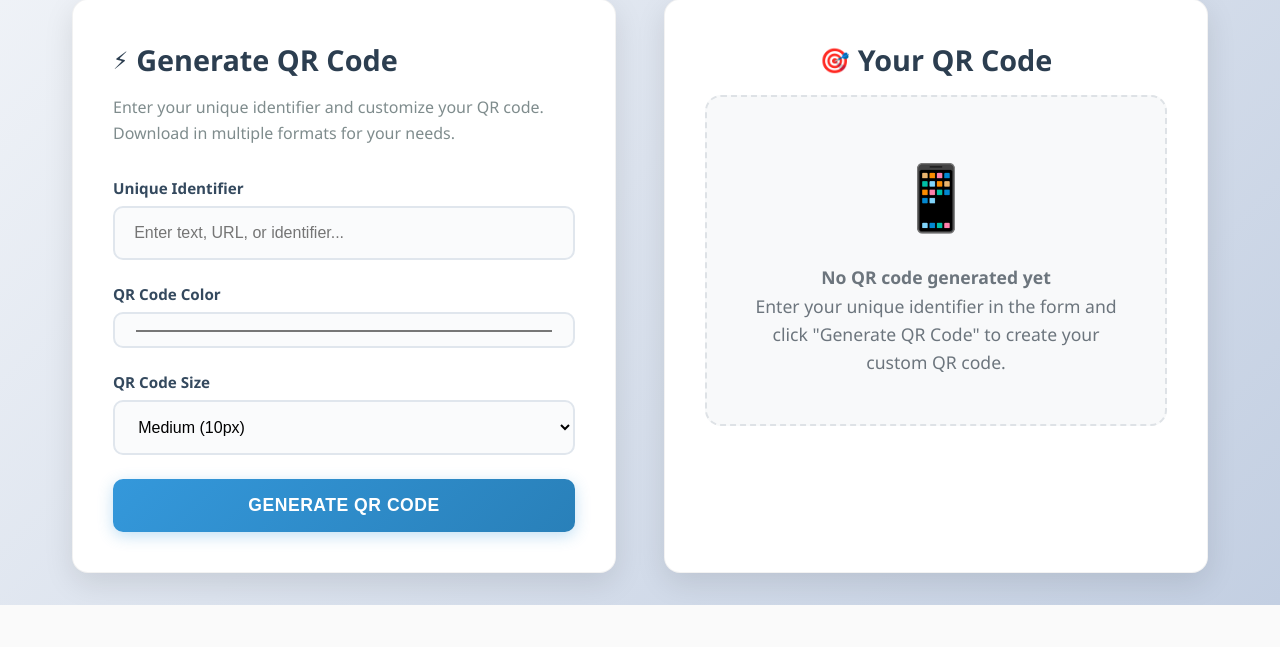
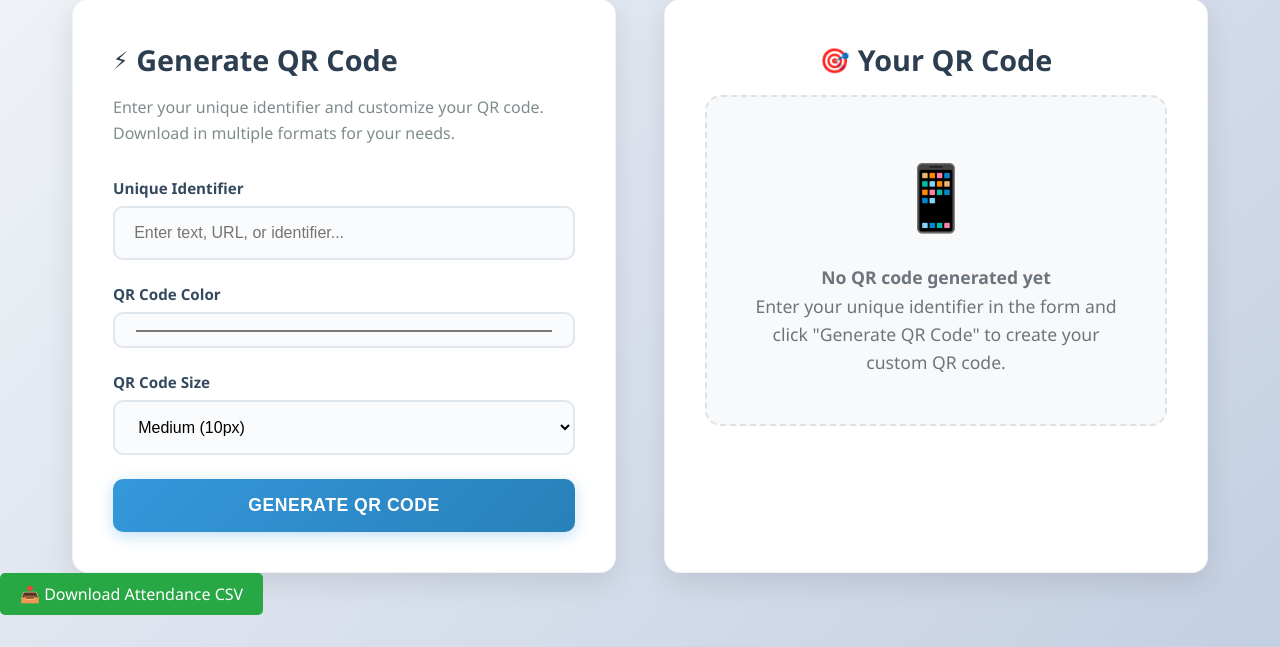
Before and after one commit to crayfr/qr_code-, a Flask app: template templates/index.html in a window 1280 px wide. Shown: the part 272-919 px from the top of the page. Before the commit the page ends 877 px from the top, so only its background shows below. Run offline with Flask 3, Linux system fonts and the light colour scheme; the template is opened without the code that fills it, so the values that code supplies are empty.

Commit message:
downlaod csv

```diff
--- a/app.py
+++ b/app.py
@@ -220,6 +220,16 @@ def mark_attendance():
 
     return render_template("thank_you.html", name=name, time=timestamp)
 
+from flask import send_file
+
+@app.route('/download_csv')
+def download_csv():
+    if not os.path.exists(DATA_FILE):
+        flash("Attendance file not found.", "error")
+        return redirect(url_for('index'))
+    return send_file(DATA_FILE, as_attachment=True, download_name='attendance.csv', mimetype='text/csv')
+
+
 if __name__ == '__main__':
     port = int(os.environ.get('PORT', 5000))
     app.run(host='0.0.0.0', port=port, debug=True)
--- a/templates/index.html
+++ b/templates/index.html
@@ -474,6 +474,9 @@
     </div>
     {% endif %}
 
+   <a href="{{ url_for('download_csv') }}" style="display:inline-block; padding:10px 20px; background:#28a745; color:white; text-decoration:none; border-radius:5px;">
+    📥 Download Attendance CSV
+</a>
 
 
 </body>
```
